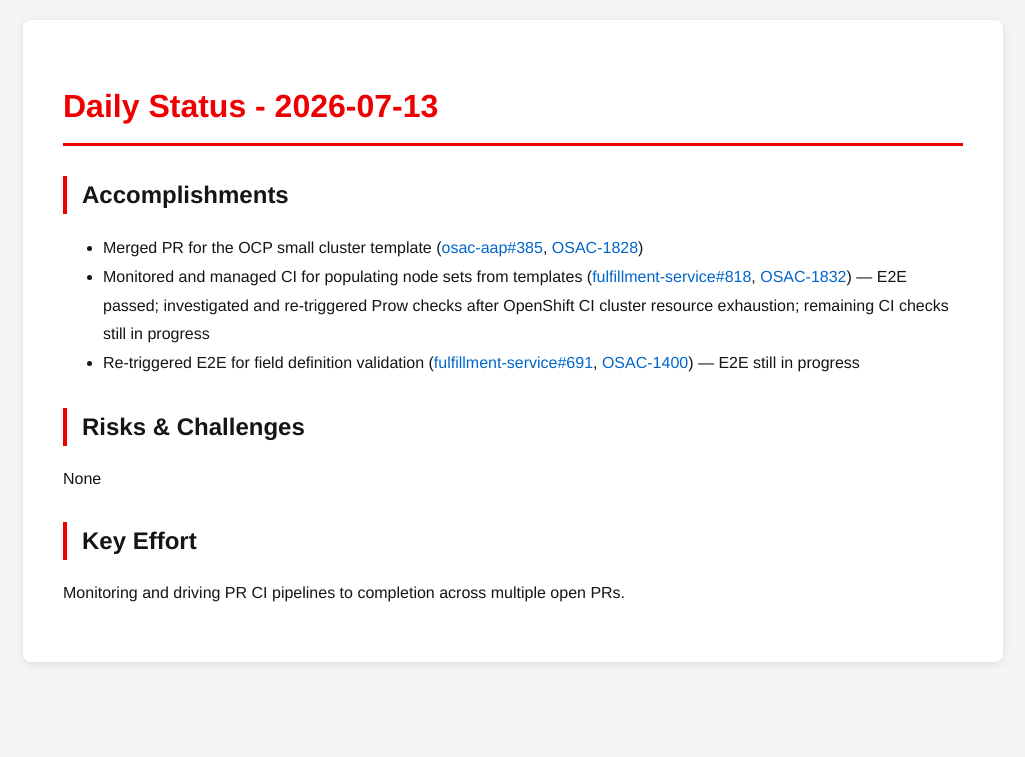
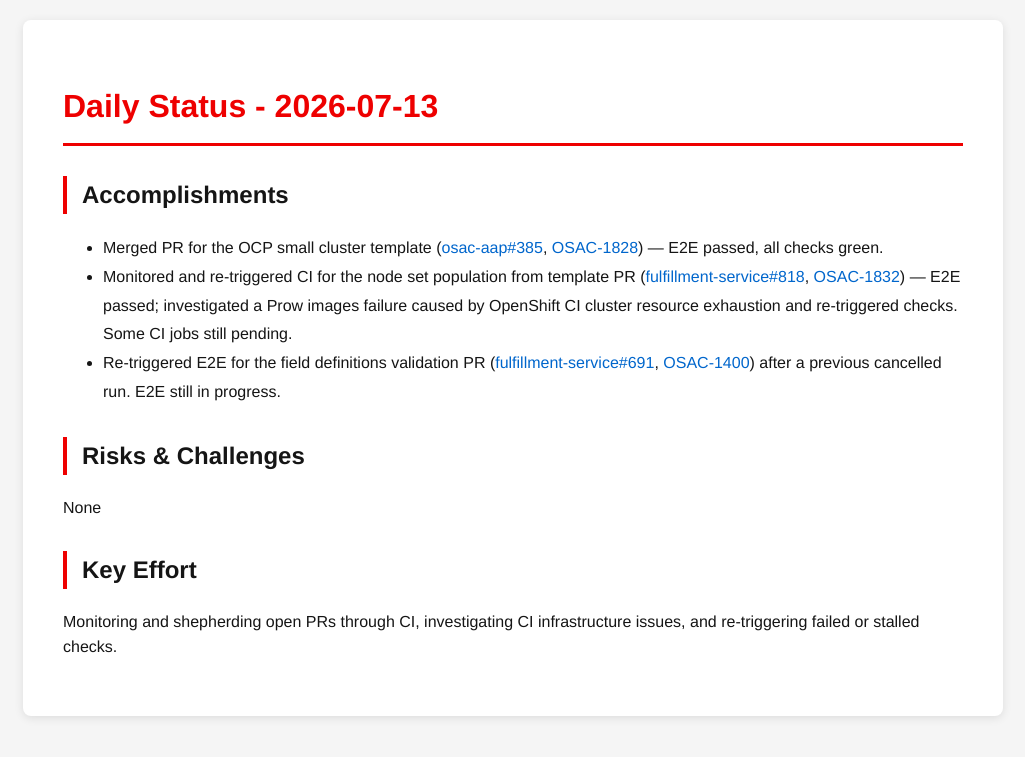
Before and after one commit to tzvatot/daily-status, a Jekyll site: the page built from 2026-07-13.md, in a window 1280 px wide. Shown: the top 757 px of the page, without its empty margins (127-1152 px from the left). Built offline with Jekyll 4.4.1, drawn with Linux system fonts in a browser that asks for light colours.

Commit message:
Daily status update - 2026-07-13

```diff
--- a/2026-07-13.md
+++ b/2026-07-13.md
@@ -7,12 +7,12 @@ date: 2026-07-13
 # Daily Status - 2026-07-13
 
 ## Accomplishments
-- Merged PR for the OCP small cluster template ([osac-aap#385](https://github.com/osac-project/osac-aap/pull/385), [OSAC-1828](https://redhat.atlassian.net/browse/OSAC-1828))
-- Monitored and managed CI for populating node sets from templates ([fulfillment-service#818](https://github.com/osac-project/fulfillment-service/pull/818), [OSAC-1832](https://redhat.atlassian.net/browse/OSAC-1832)) — E2E passed; investigated and re-triggered Prow checks after OpenShift CI cluster resource exhaustion; remaining CI checks still in progress
-- Re-triggered E2E for field definition validation ([fulfillment-service#691](https://github.com/osac-project/fulfillment-service/pull/691), [OSAC-1400](https://redhat.atlassian.net/browse/OSAC-1400)) — E2E still in progress
+- Merged PR for the OCP small cluster template ([osac-aap#385](https://github.com/osac-project/osac-aap/pull/385), [OSAC-1828](https://redhat.atlassian.net/browse/OSAC-1828)) — E2E passed, all checks green.
+- Monitored and re-triggered CI for the node set population from template PR ([fulfillment-service#818](https://github.com/osac-project/fulfillment-service/pull/818), [OSAC-1832](https://redhat.atlassian.net/browse/OSAC-1832)) — E2E passed; investigated a Prow images failure caused by OpenShift CI cluster resource exhaustion and re-triggered checks. Some CI jobs still pending.
+- Re-triggered E2E for the field definitions validation PR ([fulfillment-service#691](https://github.com/osac-project/fulfillment-service/pull/691), [OSAC-1400](https://redhat.atlassian.net/browse/OSAC-1400)) after a previous cancelled run. E2E still in progress.
 
 ## Risks & Challenges
 None
 
 ## Key Effort
-Monitoring and driving PR CI pipelines to completion across multiple open PRs.
+Monitoring and shepherding open PRs through CI, investigating CI infrastructure issues, and re-triggering failed or stalled checks.
```
